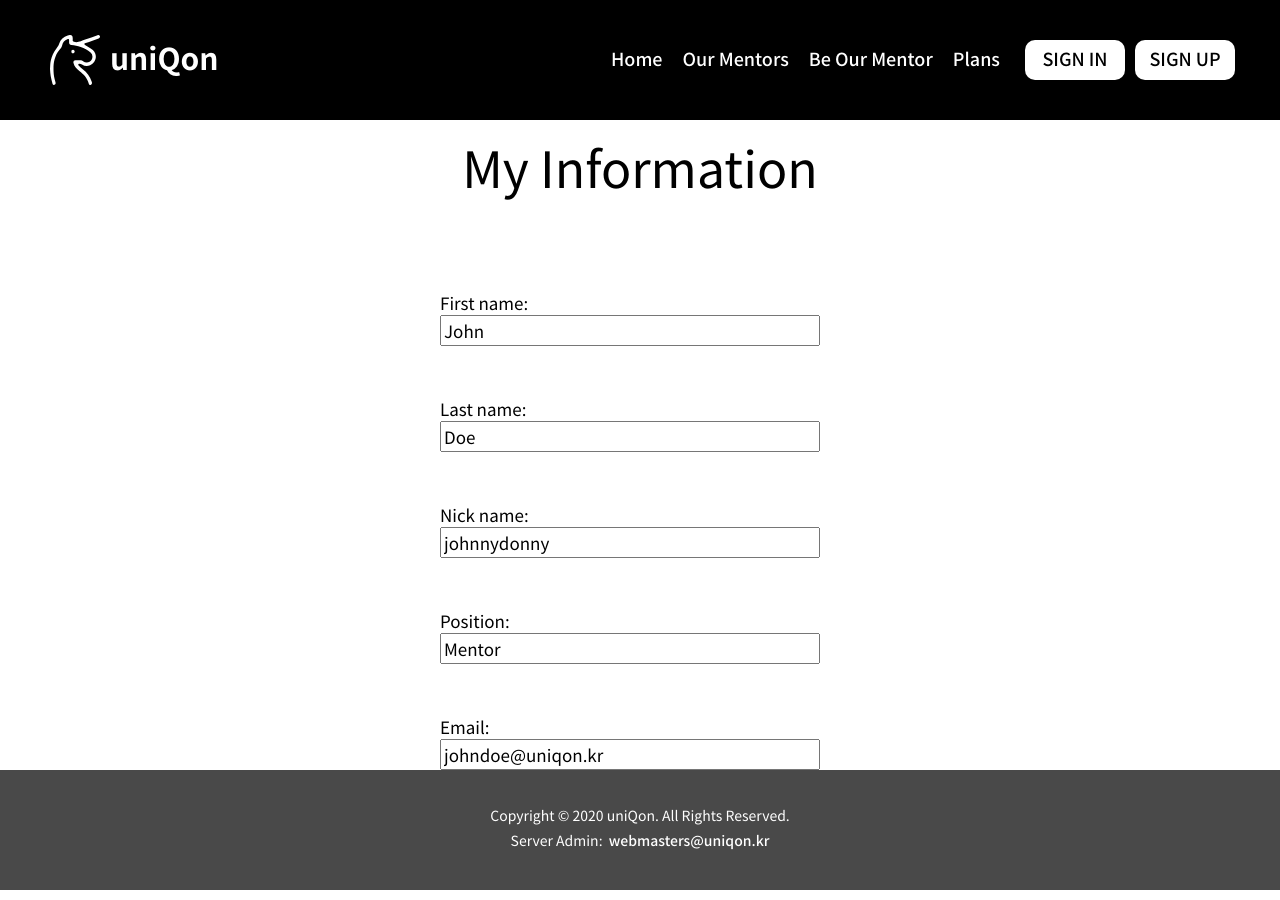
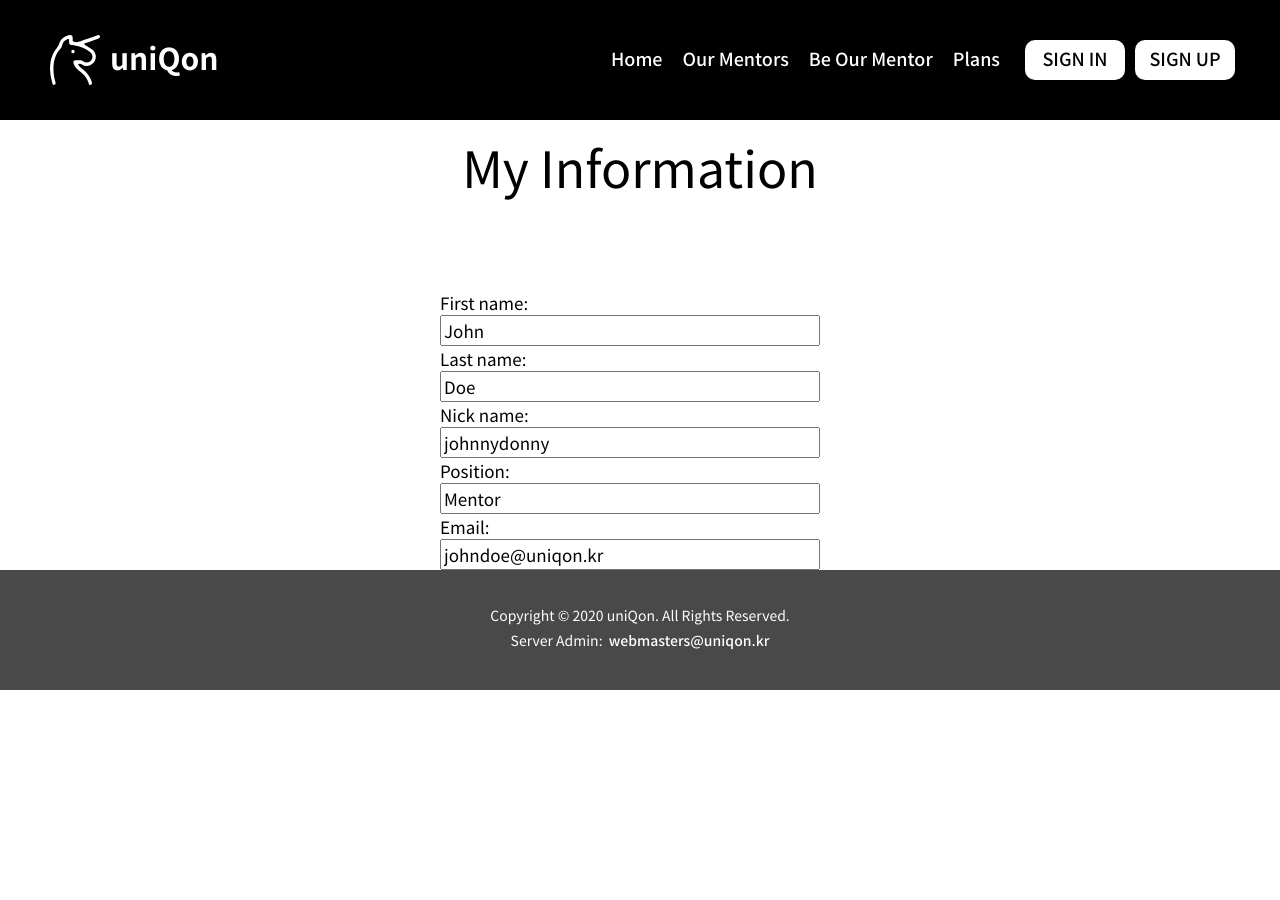
Before and after one commit to uniQon-kr/uniQon-Demo-Website, a Jekyll site: the page built from mypage.html, in a window 1280 px wide. Built offline with Jekyll 4.4.1, drawn with Linux system fonts in a browser that asks for light colours.

Commit message:
All styles Should be in CSS

```diff
--- a/mypage.html
+++ b/mypage.html
@@ -8,31 +8,23 @@
 	<div class="container">
 		<div class="wrapper-firstName">
 			<label for="fname">First name:</label><br>
-			<input type="text", id="fname" name="fname" value="John">
+			<input type="text" id="fname" name="fname" value="John">
 		</div>
-		<br>
-		<br>
 		<div class="wrapper-lastName">
 			<label for="lname">Last name:</label><br>
-			<input type="text", id="lname" name="lname" value="Doe">
+			<input type="text" id="lname" name="lname" value="Doe">
 		</div>
-		<br>
-		<br>
 		<div class="wrapper-nickName">
 			<label for="nname">Nick name:</label><br>
-			<input type="text", id="nname" name="nname" value="johnnydonny">
+			<input type="text" id="nname" name="nname" value="johnnydonny">
 		</div>
-		<br>
-		<br>
 		<div class="wrapper-type">
 			<label for="type">Position:</label><br>
-			<input type="text", id="type" name="type" value="Mentor">
+			<input type="text" id="type" name="type" value="Mentor">
 		</div>
-		<br>
-		<br>
 		<div class="wrapper-email">
 			<label for="email">Email:</label><br>
-			<input type="text", id="email" name="email" value="johndoe@uniqon.kr">
+			<input type="text" id="email" name="email" value="johndoe@uniqon.kr">
 		</div>
 	</div>
 </div>
```
